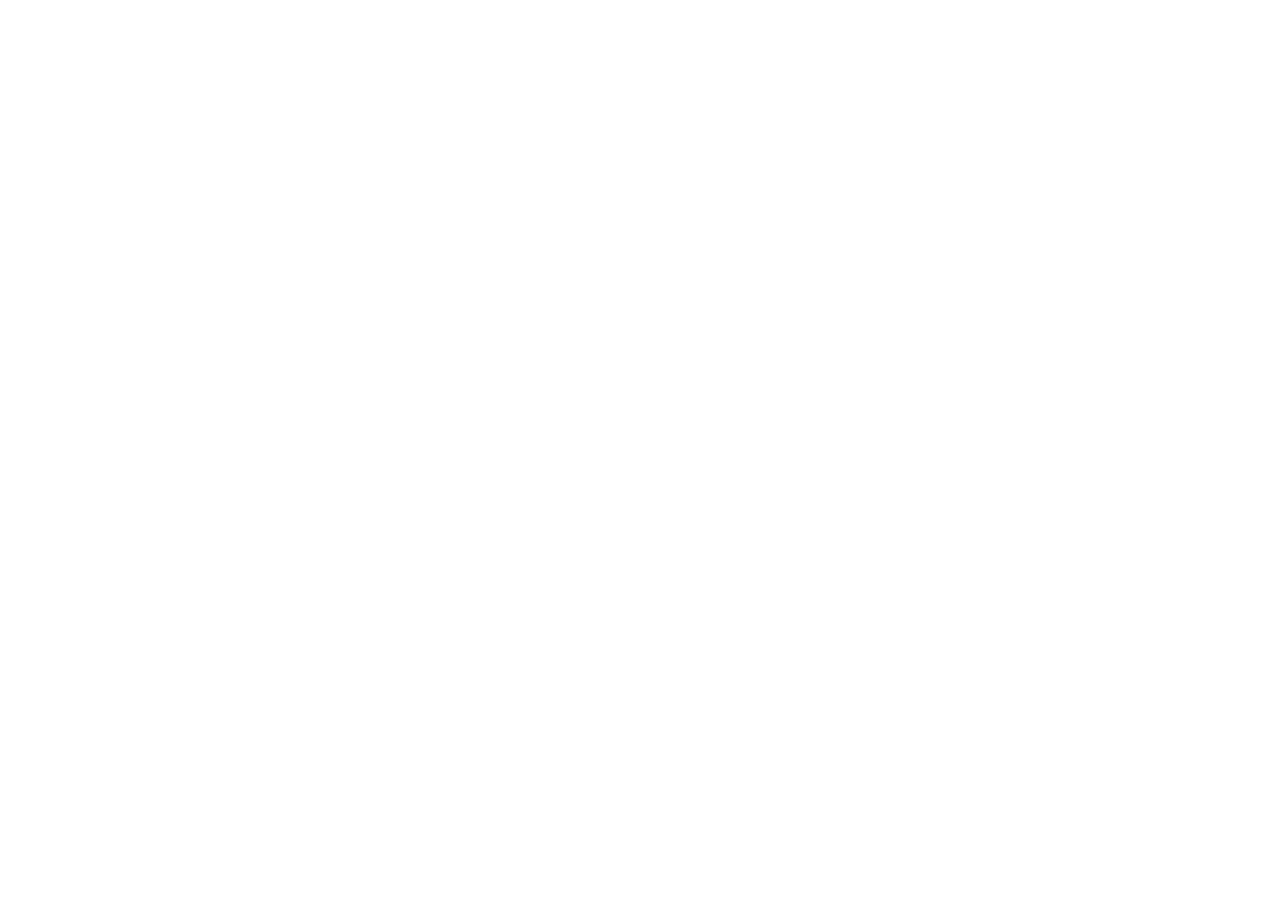
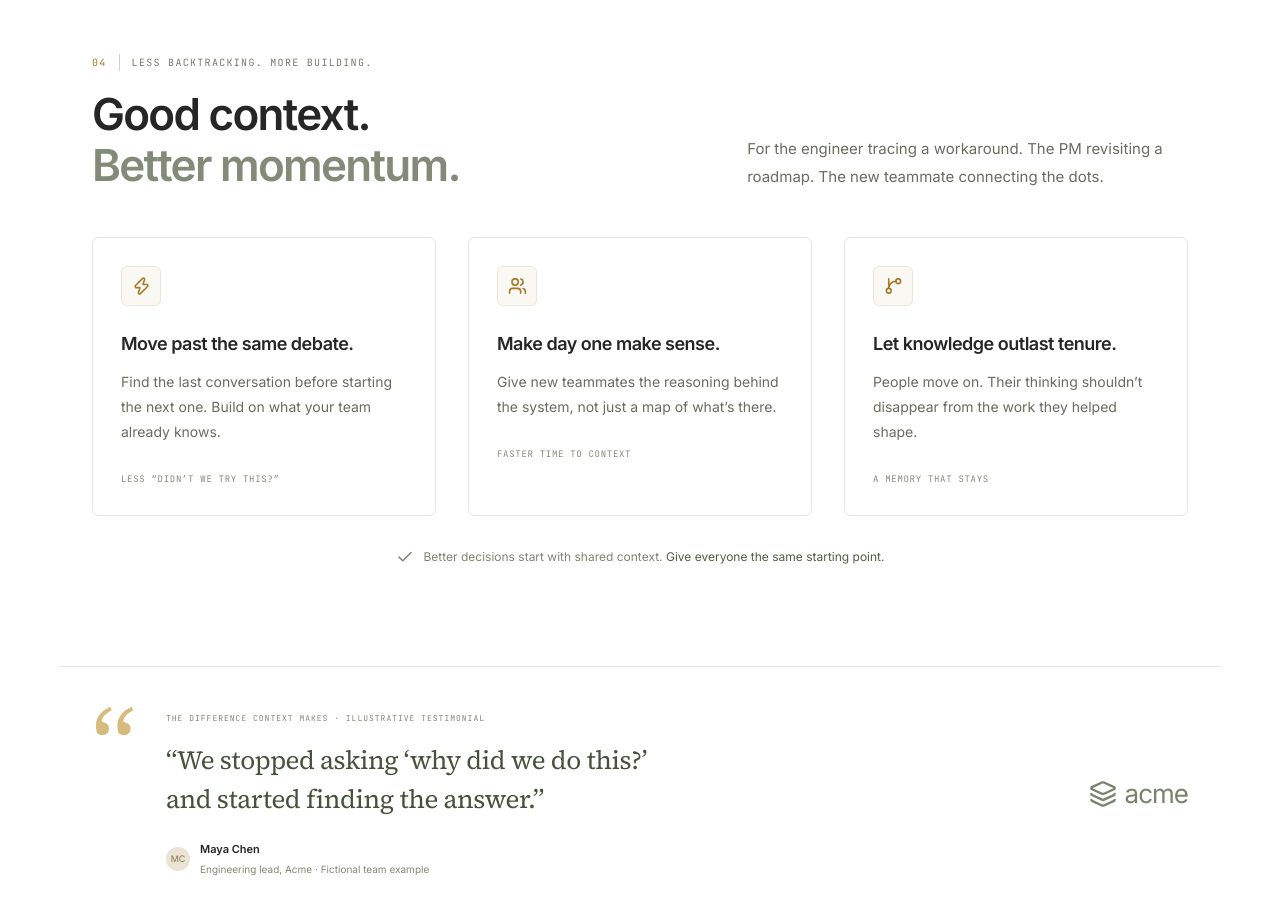
Before and after one commit to Tayyabsami1/Decision-Log-Sparks, a React (Vite) app: page / in a window 1280 px wide. Shown: the part 2800-3714 px from the top of the page. Before the commit the page ends 2754 px from the top, so only its background shows below. Built offline with nearby package versions, Linux system fonts and the light colour scheme.

Commit message:
feat: add benefits and illustrative testimonial

```diff
--- a/src/components/LandingSections.tsx
+++ b/src/components/LandingSections.tsx
@@ -2,6 +2,8 @@
 import { ProblemSection } from '@/components/landing/ProblemSection'
 import { ProductOverview } from '@/components/landing/ProductOverview'
 import { MemorySection } from '@/components/landing/MemorySection'
+import { BenefitsSection } from '@/components/landing/BenefitsSection'
+import { TestimonialSection } from '@/components/landing/TestimonialSection'
 
 export function LandingSections() {
   return (
@@ -10,6 +12,8 @@
       <ProblemSection />
       <ProductOverview />
       <MemorySection />
+      <BenefitsSection />
+      <TestimonialSection />
     </>
   )
 }
--- /dev/null
+++ b/src/components/landing/BenefitsSection.tsx
@@ -0,0 +1,128 @@
+import { cn } from '@/lib/utils'
+import { Check, GitBranch, Users, Zap } from 'lucide-react'
+import { SectionLabel } from './SectionLabel'
+
+export function BenefitsSection() {
+  return (
+    <section
+      className="max-w-290 px-8 mx-auto max-[640px]:px-5.5 py-25 max-[640px]:py-15"
+      id="use-cases"
+    >
+      <div
+        className={cn(
+          'mb-11.5 grid grid-cols-[1.35fr_1fr] items-end gap-15 max-[900px]:gap-7.5',
+          'max-[640px]:mb-8 max-[640px]:grid-cols-1 max-[640px]:gap-0',
+        )}
+      >
+        <div>
+          <SectionLabel number="04">LESS BACKTRACKING. MORE BUILDING.</SectionLabel>
+          <h2
+            className={cn(
+              'text-[clamp(30px,_3.5vw,_44px)] leading-[1.16] font-semibold',
+              'tracking-[-1.7px] text-balance mt-4.5',
+            )}
+          >
+            Good context.
+            <br />
+            <span className="text-[#838a78]">Better momentum.</span>
+          </h2>
+        </div>
+        <p className="max-w-142.5 mt-5.5 text-[15px] leading-[1.85] text-text-soft">
+          For the engineer tracing a workaround. The PM revisiting a roadmap. The new
+          teammate connecting the dots.
+        </p>
+      </div>
+      <div className="grid grid-cols-3 gap-8 max-[900px]:gap-5 max-[640px]:grid-cols-1">
+        <article className="p-7 border border-line-soft rounded-lg max-[900px]:p-5.5">
+          <div
+            className={cn(
+              'w-10 h-10 grid place-items-center bg-surface-warm text-[#a7792a] border',
+              'border-[#eee8db] rounded-lg',
+            )}
+          >
+            <Zap className="w-[19px]" />
+          </div>
+          <h3 className="mt-6 text-[18px] tracking-[-0.5px] font-semibold">
+            Move past the same debate.
+          </h3>
+          <p className="mt-3 text-text-soft text-[14px] leading-[1.8]">
+            Find the last conversation before starting the next one. Build on what your
+            team already knows.
+          </p>
+          <span
+            className={cn(
+              'block mt-7 text-[#848b78] text-[9px] leading-[1.6] font-mono',
+              'tracking-[0.7px]',
+            )}
+          >
+            LESS “DIDN’T WE TRY THIS?”
+          </span>
+        </article>
+        <article className="p-7 border border-line-soft rounded-lg max-[900px]:p-5.5">
+          <div
+            className={cn(
+              'w-10 h-10 grid place-items-center bg-surface-warm text-[#a7792a] border',
+              'border-[#eee8db] rounded-lg',
+            )}
+          >
+            <Users className="w-[19px]" />
+          </div>
+          <h3 className="mt-6 text-[18px] tracking-[-0.5px] font-semibold">
+            Make day one make sense.
+          </h3>
+          <p className="mt-3 text-text-soft text-[14px] leading-[1.8]">
+            Give new teammates the reasoning behind the system, not just a map of what’s
+            there.
+          </p>
+          <span
+            className={cn(
+              'block mt-7 text-[#848b78] text-[9px] leading-[1.6] font-mono',
+              'tracking-[0.7px]',
+            )}
+          >
+            FASTER TIME TO CONTEXT
+          </span>
+        </article>
+        <article className="p-7 border border-line-soft rounded-lg max-[900px]:p-5.5">
+          <div
+            className={cn(
+              'w-10 h-10 grid place-items-center bg-surface-warm text-[#a7792a] border',
+              'border-[#eee8db] rounded-lg',
+            )}
+          >
+            <GitBranch className="w-[19px]" />
+          </div>
+          <h3 className="mt-6 text-[18px] tracking-[-0.5px] font-semibold">
+            Let knowledge outlast tenure.
+          </h3>
+          <p className="mt-3 text-text-soft text-[14px] leading-[1.8]">
+            People move on. Their thinking shouldn’t disappear from the work they helped
+            shape.
+          </p>
+          <span
+            className={cn(
+              'block mt-7 text-[#848b78] text-[9px] leading-[1.6] font-mono',
+              'tracking-[0.7px]',
+            )}
+          >
+            A MEMORY THAT STAYS
+          </span>
+        </article>
+      </div>
+      <div
+        className={cn(
+          'flex justify-center items-center gap-2.5 mt-8 text-[12px] text-[#7e8671]',
+          'max-[640px]:items-start max-[640px]:leading-[1.7]',
+        )}
+      >
+        <Check className="max-[640px]:mt-[3px]" size={18} />
+        <p>
+          Better decisions start with shared context.{' '}
+          <strong className="text-[#535e44] font-normal">
+            Give everyone the same starting point.
+          </strong>
+        </p>
+      </div>
+    </section>
+  )
+}
--- /dev/null
+++ b/src/components/landing/TestimonialSection.tsx
@@ -0,0 +1,67 @@
+import { cn } from '@/lib/utils'
+import { Layers } from 'lucide-react'
+
+export function TestimonialSection() {
+  return (
+    <section
+      className={cn(
+        'max-w-290 px-8 mx-auto max-[640px]:px-5.5 flex items-center gap-7.5 py-11',
+        'border-y border-y-line-soft max-[640px]:gap-4 max-[640px]:py-7.5',
+      )}
+    >
+      <div
+        className={cn(
+          'text-[100px] leading-[0.7] font-serif text-[#d6bb7f] self-start',
+          'max-[640px]:text-[65px]',
+        )}
+        aria-hidden="true"
+      >
+        “
+      </div>
+      <div>
+        <p
+          className={cn(
+            'text-[8px] leading-[1.8] font-mono tracking-[1px] text-[#808873]',
+            'max-[640px]:text-[7px]',
+          )}
+        >
+          THE DIFFERENCE CONTEXT MAKES · ILLUSTRATIVE TESTIMONIAL
+        </p>
+        <blockquote
+          className={cn(
+            'text-[26px] leading-[1.5] font-serif tracking-[-0.5px] mt-4 mx-0 mb-5.5',
+            'text-[#46523b] max-[640px]:text-[23px]',
+          )}
+        >
+          “We stopped asking ‘why did we do this?’
+          <br className="max-[640px]:hidden" /> and started finding the answer.”
+        </blockquote>
+        <div className="flex items-center gap-2.5 text-[11px]">
+          <span
+            className={cn(
+              'inline-grid place-items-center w-6 h-6 rounded-full bg-[#ebe4d5]',
+              'text-[#8b7454] text-[9px] shrink-0',
+            )}
+          >
+            MC
+          </span>
+          <span>
+            <strong className="block">Maya Chen</strong>
+            <small className="block mt-1 text-[10px] text-[#818876]">
+              Engineering lead, Acme · Fictional team example
+            </small>
+          </span>
+        </div>
+      </div>
+      <div
+        className={cn(
+          'ml-auto flex gap-2 items-center text-[#78826c] text-[26px] tracking-[-1px]',
+          'max-[900px]:hidden',
+        )}
+      >
+        <Layers size={28} />
+        <span>acme</span>
+      </div>
+    </section>
+  )
+}
```
